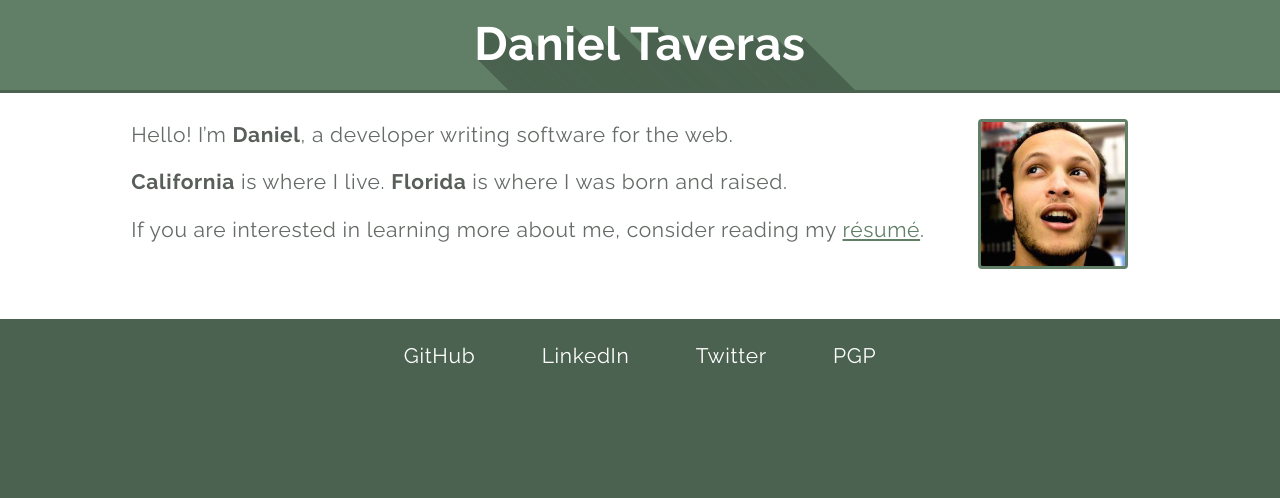
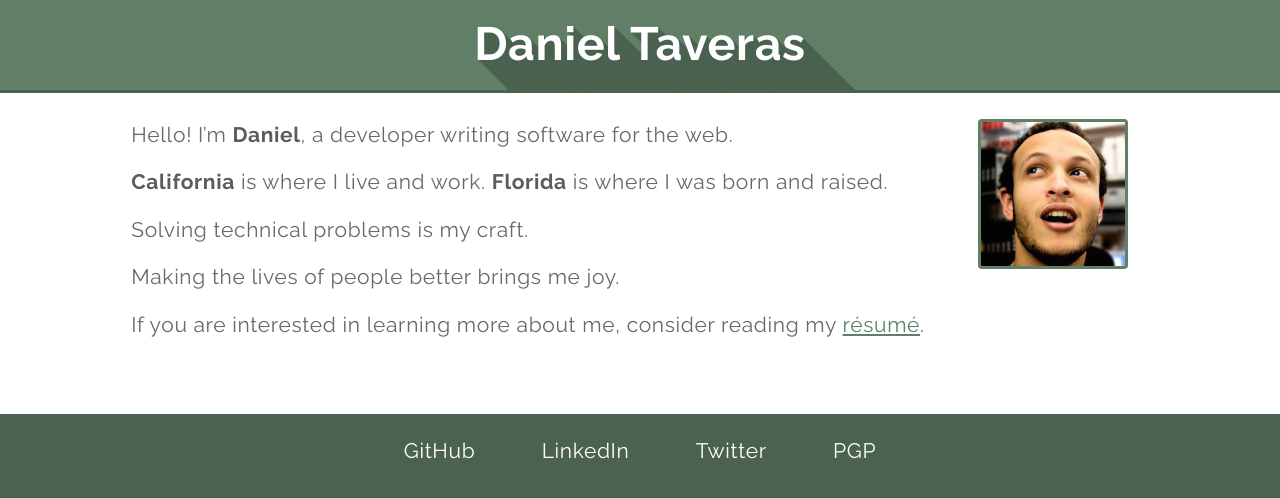
Before and after one commit to taveras/taveras.github.io, a Jekyll site: the page built from index.html, in a window 1280 px wide. Shown: the top 498 px of the page. Built offline with Jekyll 4.4.1, drawn with Linux system fonts in a browser that asks for light colours; some web fonts are replaced.

Commit message:
update blurb

```diff
--- a/_includes/blurb.md
+++ b/_includes/blurb.md
@@ -1,5 +1,9 @@
 Hello! I’m **Daniel**, a developer writing software for the web.
 
-**California** is where I live. **Florida** is where I was born and raised.
+**California** is where I live and work. **Florida** is where I was born and raised.
+
+Solving technical problems is my craft.
+
+Making the lives of people better brings me joy.
 
 If you are interested in learning more about me, consider reading my [résumé](/resume/).
```
